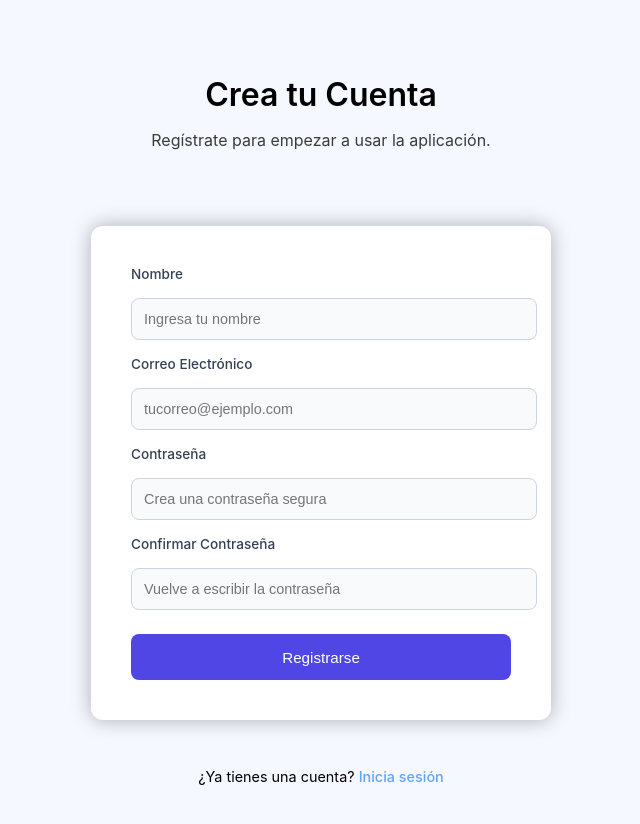
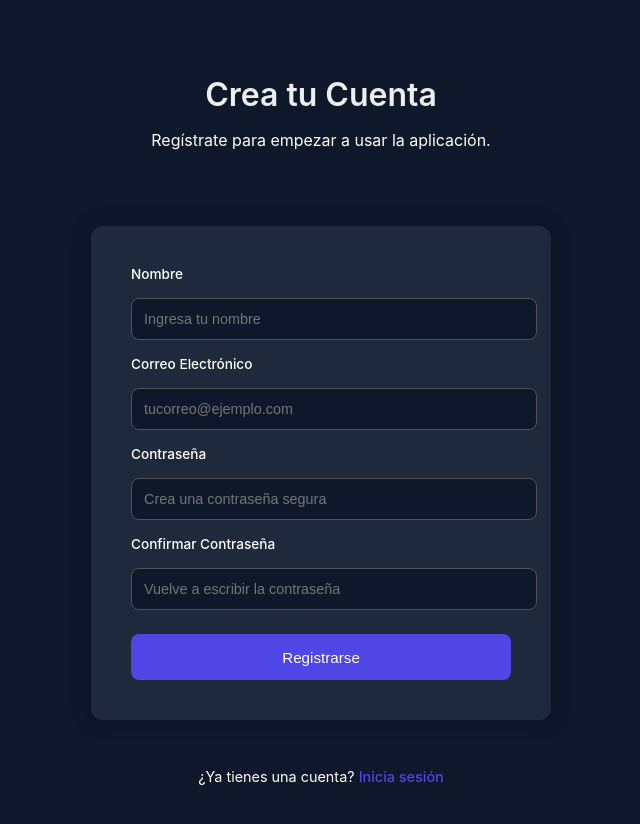
Before and after one commit to warpiggly/exam-, a React (Vite) app: page /register in a window 1280 px wide. Shown: the top 824 px of the page, without its empty margins (319-959 px from the left). Built offline with nearby package versions, Linux system fonts and the light colour scheme.

Commit message:
Ajustes de colores , revision de ortografia y redireccion de botones

```diff
--- a/src/components/Footer.css
+++ b/src/components/Footer.css
@@ -1,5 +1,5 @@
 .footer {
-  background-color: #0D1117;
+  background-color: #0F172A;
   color: white;
   padding: 3rem 0 0 0;
 }
--- a/src/components/Header.css
+++ b/src/components/Header.css
@@ -1,5 +1,5 @@
 .header {
-  background-color: #0D1117;
+  background-color: #0F172A;
   padding: 1rem 0;
   color: white;
 }
@@ -44,7 +44,7 @@
 
 .boton-registro {
   display: inline-block;
-  background: #0077b6;
+  background: #4f46e5;
   color: #ebeff1;
   padding: 0.5rem 1rem;
   border-radius: 8px;
@@ -64,17 +64,14 @@
   padding: 0;
   display: flex;
   gap: 2rem;
+
 }
 
-/* .nav-list a {
-  color: white;
-  text-decoration: none;
-  font-size: 1rem;
-  transition: color 0.3s ease;
-} */
 
 .nav-list a:hover {
-  color: #00a8ff;
+   background-color: #5759db;
+    transform: translateY(-3px);
+    box-shadow: 0 10px 22px rgba(93, 202, 188, 0.2);
 }
 
 .linea-custom2 {
--- a/src/pages/Home.css
+++ b/src/pages/Home.css
@@ -10,12 +10,12 @@
     flex-direction: column;
     align-items: center;
     justify-content: center; /* center content vertically */
-    background: #0D1117;
+    background: #0F172A;
     padding: 2rem 0;
 }
 
 .hero {
-    background-color: #0D1117;
+    background-color: #0F172A;
     color: white;
     padding: 4rem 0;
 }
@@ -40,7 +40,7 @@
 
 .cta-button {
     display: inline-block;
-    background: #0077b6;
+    background: #4f46e5;
     color: #ebeff1;
     padding: 0.75rem 1.25rem;
     border-radius: 8px;
@@ -51,6 +51,7 @@
 }
 
 .cta-button:hover {
+    background-color: #5759db;
     transform: translateY(-3px);
     box-shadow: 0 10px 22px rgba(93, 202, 188, 0.2);
 }
@@ -65,7 +66,7 @@
 }
 
 .feature-card {
-    background: rgb(29, 28, 28);
+    background: #1e293b;
     border-radius: 10px;
     padding: 1.25rem;
     box-shadow: 0 6px 18px rgba(15,23,42,0.06);
--- a/src/pages/Home.jsx
+++ b/src/pages/Home.jsx
@@ -18,7 +18,7 @@ function Home() {
 
                 <div className="cara">
                     <h2>Caracteristicas Principales</h2>
-                    <p>Descubre como nuestra plataforma podria ayudar a alcanazar tus objetivos de manera mas eficiente </p>
+                    <p>Descubre como nuestra plataforma podria ayudar a alcanzar tus objetivos de manera mas eficiente </p>
                 </div>
 
                 <section className="features">
--- a/src/pages/Login.css
+++ b/src/pages/Login.css
@@ -19,7 +19,7 @@
   color: #f1f5f9; /* texto claro */
   padding: 0;
   position: relative;
-  background-color: #0f172a; /* azul oscuro */
+  background-color: #0F172A; /* azul oscuro */
 }
 
 .login-header {
@@ -74,7 +74,7 @@
 }
 
 .login-form input:focus {
-  border: 1px solid #2563eb;
+  border: 1px solid #6366f1;
   box-shadow: 0 0 0 2px rgba(37, 99, 235, 0.3);
 }
 
@@ -88,12 +88,13 @@
 
 .password-section a {
   font-size: 0.8rem;
-  color: #3b82f6;
+  color: #4f46e5;
   text-decoration: none;
 }
 
 .password-section a:hover {
   text-decoration: underline;
+  color: #4338ca;
 }
 
 /* Botón */
@@ -103,7 +104,7 @@
   padding: 0.8rem;
   border: none;
   border-radius: 8px;
-  background-color: #2563eb;
+  background-color: #6366f1;
   color: white;
   font-weight: 500;
   cursor: pointer;
@@ -111,7 +112,7 @@
 }
 
 .login-form button:hover {
-  background-color: #1d4ed8;
+  background-color: #5759db;
 }
 
 /* Link registro */
@@ -127,12 +128,12 @@
 }
 
 .register-link a {
-  color: #3b82f6;
+  color: #4f46e5;
   text-decoration: none;
   font-weight: 500;
 }
 
 .register-link a:hover {
   text-decoration: underline;
-  color: #60a5fa;
+  color: #4338ca;
 }
--- a/src/pages/Login.jsx
+++ b/src/pages/Login.jsx
@@ -9,7 +9,7 @@ function LoginForm() {
 
   const handleSubmit = (e) => {
     e.preventDefault();
-    // TODO: add real authentication here
+
     navigate('/dashboard1');
   };
   return (
@@ -50,7 +50,7 @@ function LoginForm() {
         </form>
       </div>
           <p className="register-link">
-            ¿No tienes una cuenta? <a href="#">Regístrate aquí</a>
+            ¿No tienes una cuenta? <a href="/register">Regístrate aquí</a>
           </p>
     </div>
   );
--- a/src/pages/Register.css
+++ b/src/pages/Register.css
@@ -4,7 +4,7 @@
 .rege-container {
   margin: 0;
   font-family: "Inter", sans-serif;
-  background-color: #f5f8ff;
+  background-color: #0F172A;
   min-height: 100vh;
   width: 100%;
   display: flex;
@@ -15,7 +15,7 @@
 
 /* Caja principal del formulario */
 .rege-box {
-  background-color: #ffffff;
+  background-color: #1e293b;
   padding: 2.5rem;
   border-radius: 12px;
   box-shadow: 0 0 20px rgba(0, 0, 0, 0.3);
@@ -35,13 +35,13 @@
 .rege-title {
   font-size: 2rem;
   font-weight: 600;
-  color: #000000;
+  color: #eeeeee;
   margin-bottom: 0.4rem;
 }
 
 .rege-subtitle {
   font-size: 1rem;
-  color: #3b3b3b;
+  color: #fdfdfd;
   margin-bottom: 1.8rem;
 }
 
@@ -57,16 +57,16 @@
 .rege-label {
   font-size: 0.85rem;
   font-weight: 500;
-  color: #334155;
+  color: #ffffff;
 }
 
 .rege-input {
   width: 100%;
   padding: 0.75rem;
   border-radius: 8px;
-  border: 1px solid #cbd5e1;
-  background-color: #f9fafb;
-  color: #0f172a;
+  border: 1px solid #525252;
+  background-color: #0F172A;
+  color: #ffffff;
   font-size: 0.9rem;
   outline: none;
   transition: border 0.3s;
@@ -101,19 +101,19 @@
   margin-top: 2rem;
   padding: 1rem;
   font-size: 0.9rem;
-  color: #000000;
+  color: #ffffff;
   text-align: center;
   width: 100%;
 }
 
 .reje-start {
-  color: #60a5fa;
+  color: #4f46e5;
   text-decoration: none;
   font-weight: 500;
   transition: color 0.3s;
 }
 
 .reje-start:hover {
-  color: #93c5fd;
+  color: #4338ca;
   text-decoration: underline;
 }
--- a/src/pages/Register.jsx
+++ b/src/pages/Register.jsx
@@ -49,7 +49,7 @@ function RegisterForm() {
       </div>
       <div className="rege-footer">
           ¿Ya tienes una cuenta?{" "}
-          <a href="#" className="reje-start">
+          <a href="/login" className="reje-start">
             Inicia sesión
           </a>
         </div>
--- a/src/pages/dashboard1.css
+++ b/src/pages/dashboard1.css
@@ -19,10 +19,8 @@
 
 .profile-img {
   border-radius: 50%;
-  /* Reduced size for profile image */
   width: 60px;
   height: 60px;
-  /* Ensure image covers the box and keeps aspect ratio */
   object-fit: cover;
   display: inline-block;
 }
@@ -111,15 +109,12 @@
 .tittle1 {
   font-size: 2rem;
   font-weight: bold;
-  /* Use block so it behaves like a normal heading */
   display: block;
-  /* Align text to the left */
   text-align: left;
-  /* Small bottom margin to separate from following content */
   margin: 0 0 10px 0;
-  /* If the parent is a flex/grid container, ensure the item starts at the beginning */
   align-self: start;
   justify-self: start;
+  font-family: roboto;
 }
 
 .linea-custom {
```
